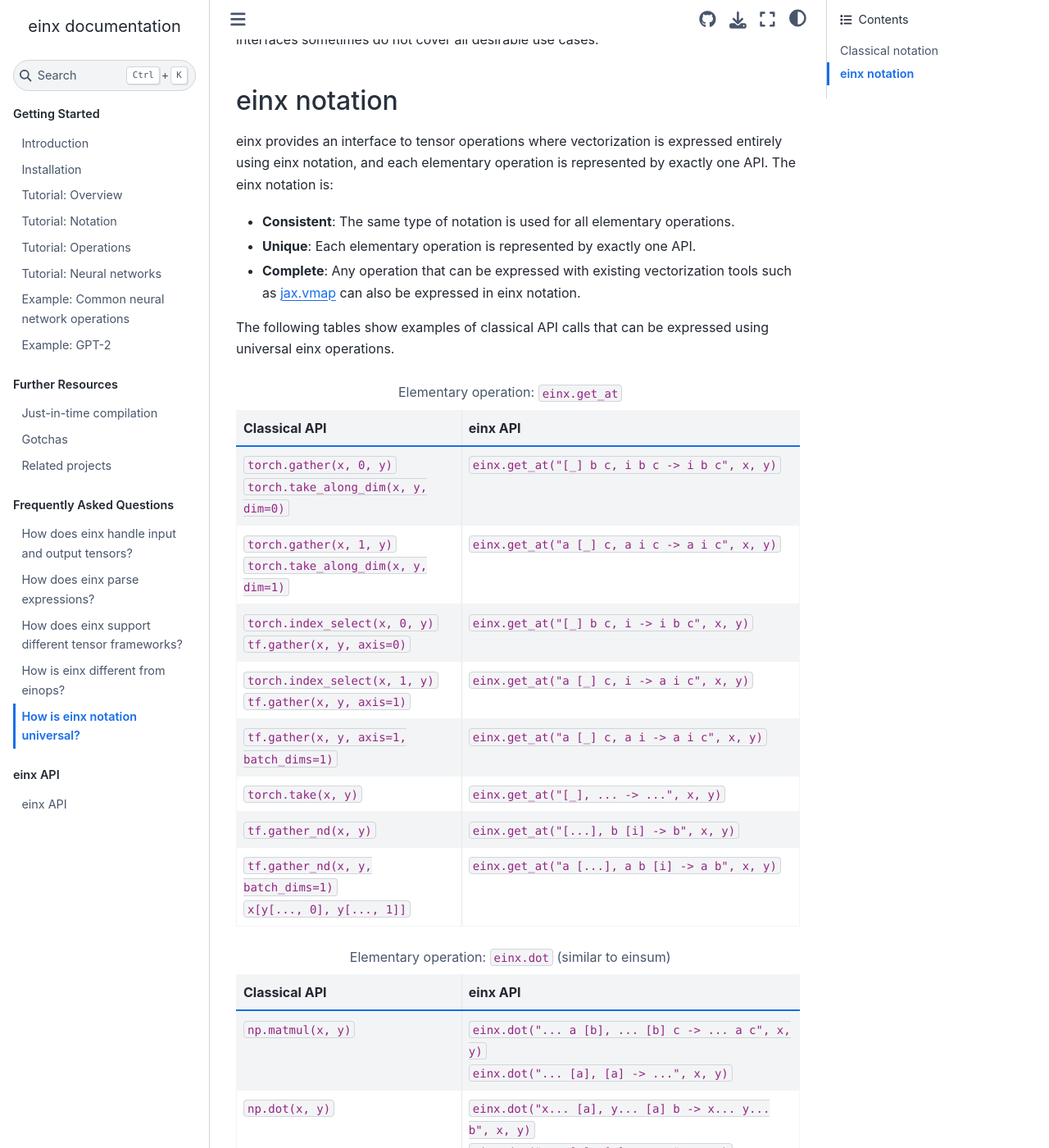
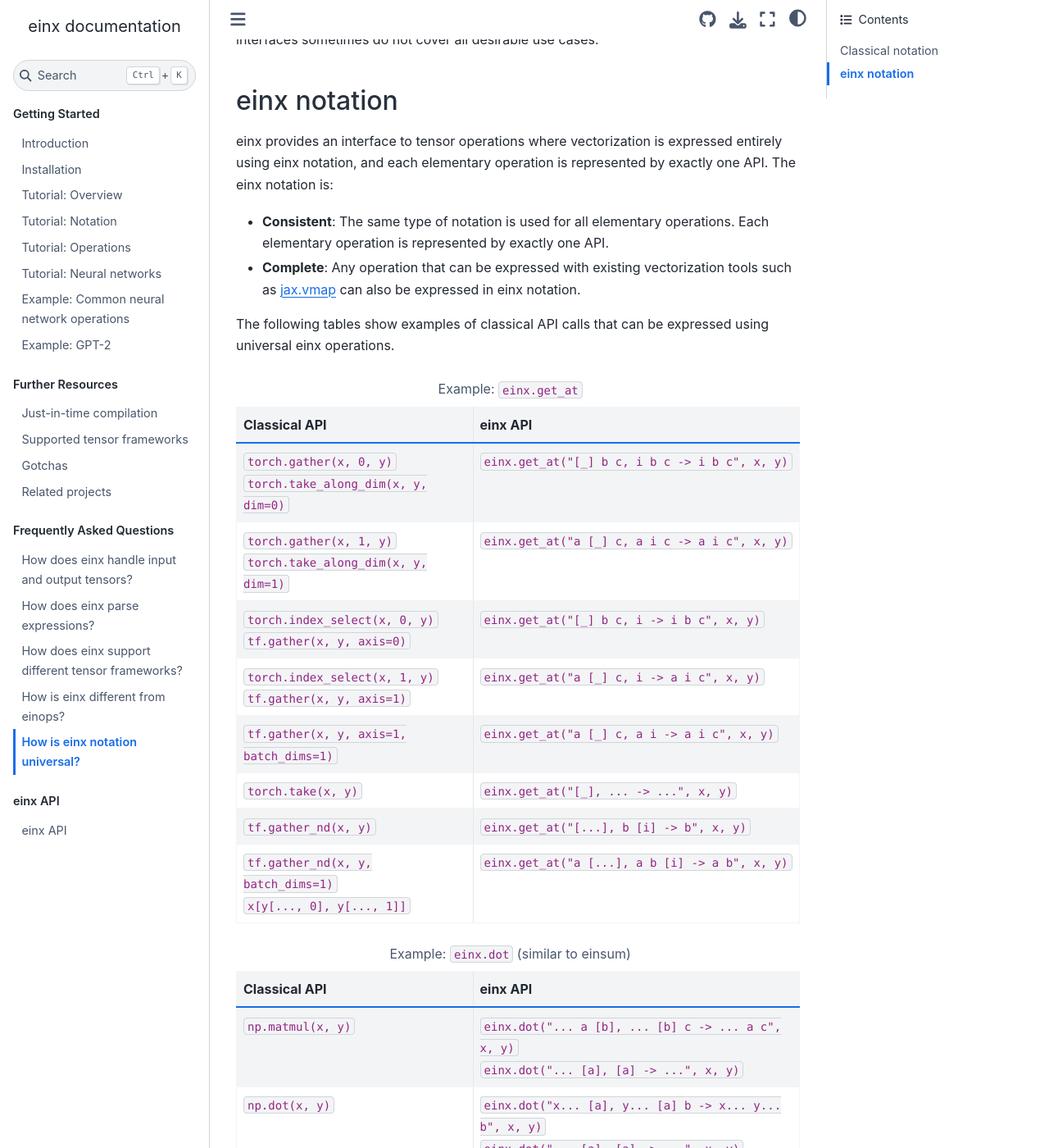
Before and after one commit to fferflo/einx, a Sphinx documentation site: the page built from docs/source/faq/universal.rst, in a window 1280 px wide and 1400 px high, scrolled down 814 px. Shown: the whole window at 82% size. Built offline with Sphinx 7.4.7 and the Sphinx Book theme 1.1.4, drawn with Linux system fonts in a browser that asks for light colours; some of the changed text lies outside the part shown.

Commit message:
Update docs

```diff
--- a/docs/source/faq/backend.rst
+++ b/docs/source/faq/backend.rst
@@ -2,7 +2,8 @@ How does einx support different tensor frameworks?
 ##################################################
 
 einx provides interfaces for tensor frameworks in the ``einx.backend.*`` namespace. einx functions accept a ``backend`` argument
-that defines which backend to use for the computation. For ``backend=None`` (the default case), the backend is implicitly determined from the input tensors.
+that defines which backend to use for the computation. For ``backend=None`` (the default case), the backend is implicitly determined
+from the type of the input tensors.
 
 ..  code:: python
 
--- a/docs/source/faq/universal.rst
+++ b/docs/source/faq/universal.rst
@@ -34,15 +34,14 @@ einx notation
 einx provides an interface to tensor operations where vectorization is expressed entirely using einx notation, and each elementary operation
 is represented by exactly one API. The einx notation is:
 
-* **Consistent**: The same type of notation is used for all elementary operations.
-* **Unique**: Each elementary operation is represented by exactly one API.
+* **Consistent**: The same type of notation is used for all elementary operations. Each elementary operation is represented by exactly one API.
 * **Complete**: Any operation that can be expressed with existing vectorization tools such as
   `jax.vmap <https://jax.readthedocs.io/en/latest/_autosummary/jax.vmap.html>`_ can also be expressed in einx notation.
 
 The following tables show examples of classical API calls that can be expressed using universal einx operations.
 
-.. list-table:: Elementary operation: ``einx.get_at``
-   :widths: 40 60
+.. list-table:: Example: ``einx.get_at``
+   :widths: 42 58
    :header-rows: 1
 
    * - Classical API
@@ -70,8 +69,8 @@ The following tables show examples of classical API calls that can be expressed
        | ``x[y[..., 0], y[..., 1]]``
      - ``einx.get_at("a [...], a b [i] -> a b", x, y)``
 
-.. list-table:: Elementary operation: ``einx.dot`` (similar to einsum)
-   :widths: 40 60
+.. list-table:: Example: ``einx.dot`` (similar to einsum)
+   :widths: 42 58
    :header-rows: 1
 
    * - Classical API
@@ -90,8 +89,8 @@ The following tables show examples of classical API calls that can be expressed
    * - ``np.inner(x, y)``
      - ``einx.dot("x... [a], y... [a] -> x... y...", x, y)``
 
-.. list-table:: Elementary operation: ``einx.multiply``
-   :widths: 40 60
+.. list-table:: Example: ``einx.multiply``
+   :widths: 42 58
    :header-rows: 1
 
    * - Classical API
@@ -105,8 +104,8 @@ The following tables show examples of classical API calls that can be expressed
    * - ``np.kron(x, y)``
      - ``einx.multiply("a..., b... -> (a b)...", x, y),``
 
-.. list-table:: Elementary operation: ``einx.flip``
-   :widths: 40 60
+.. list-table:: Example: ``einx.flip``
+   :widths: 42 58
    :header-rows: 1
 
    * - Classical API
@@ -114,9 +113,9 @@ The following tables show examples of classical API calls that can be expressed
 
    * - | ``np.flip(x, y, axis=0)``
        | ``np.flipud(x, y)``
-     - ``einx.flip("[a] b", x),``
+     - ``einx.flip("[a] b", x)``
    * - ``np.fliplr(x, y)``
-     - ``einx.flip("a [b]", x),``
+     - ``einx.flip("a [b]", x)``
 
 ..
    * - ``einx.rearrange``
--- a/docs/source/index.rst
+++ b/docs/source/index.rst
@@ -19,6 +19,7 @@ Welcome to einx's documentation!
    :maxdepth: 1
 
    more/jit.rst
+   more/backends.rst
    more/gotchas.rst
    more/related.rst
 
```
Also changed, not shown: docs/source/more/backends.rst (added, +42 -0 lines).
